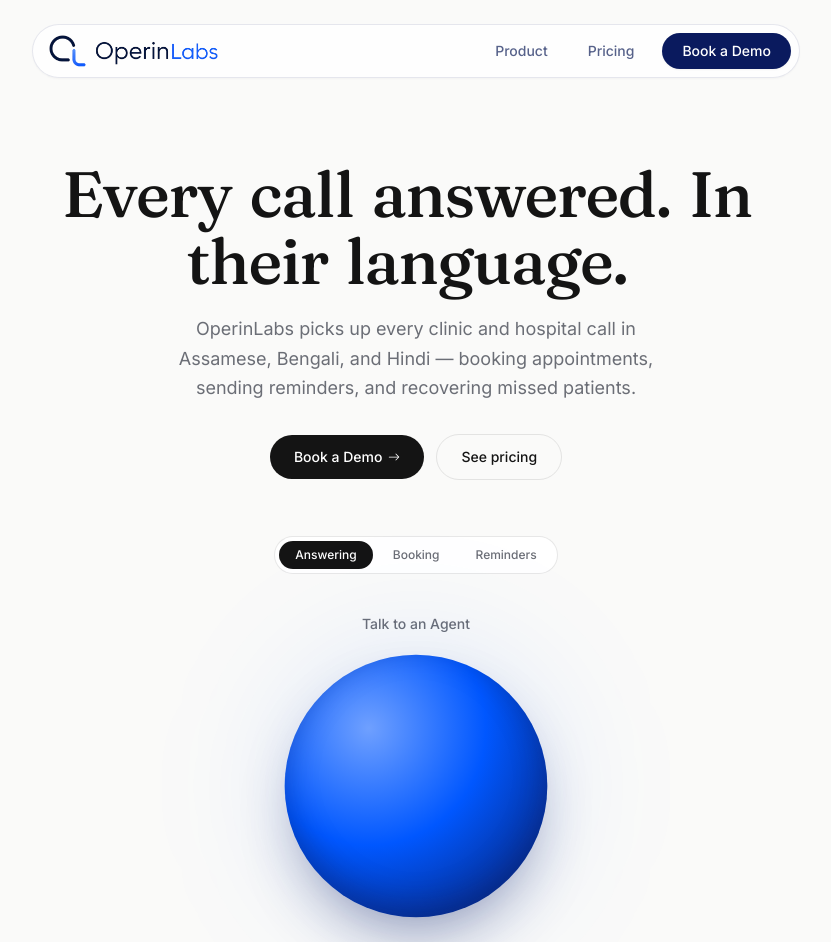
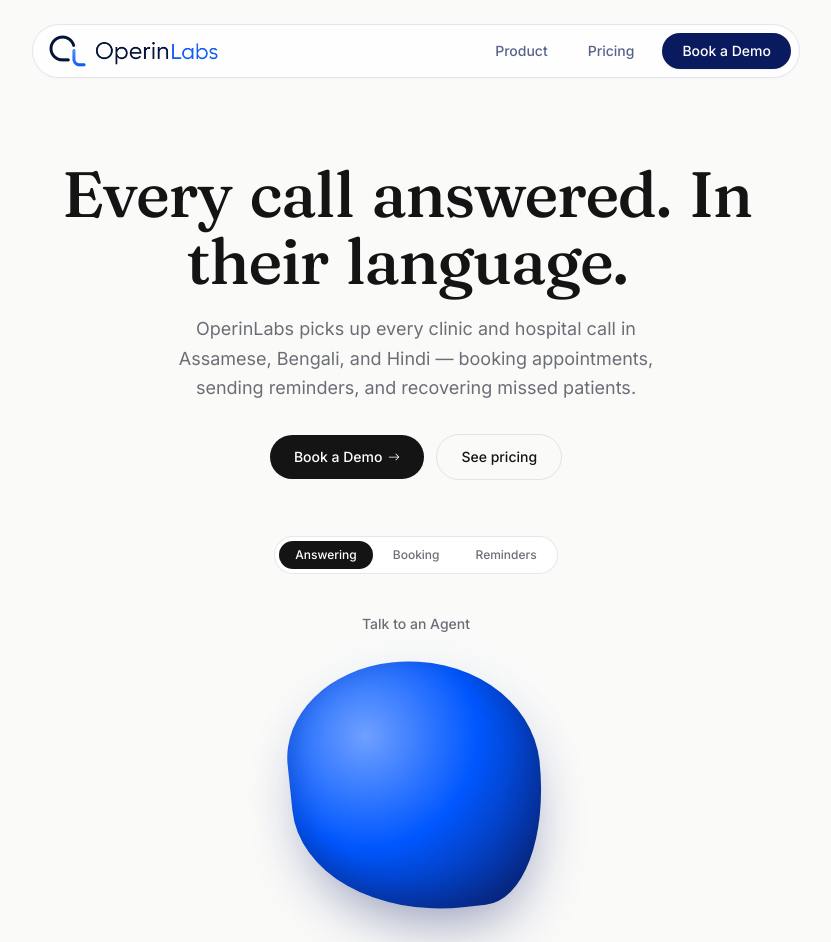
Before and after one commit to OperinLabs/OperinLabs-Landing-Page, a React (Vite) app: page / in a window 1280 px wide. Shown: the top 942 px of the page, without its empty margins (224-1055 px from the left). Built offline with nearby package versions, Linux system fonts and the light colour scheme.

Commit message:
Update VoiceOrb.tsx

```diff
--- a/src/components/VoiceOrb.tsx
+++ b/src/components/VoiceOrb.tsx
@@ -25,19 +25,41 @@ export default function VoiceOrb({ onStart }: VoiceOrbProps) {
     <div className="flex flex-col items-center">
       <p className="text-sm font-medium text-mono-soft">Talk to an Agent</p>
 
-      <div className="relative mt-6">
-        <div
-          className="pointer-events-none absolute -inset-10 rounded-full blur-3xl"
-          style={{
-            background:
-              "radial-gradient(circle, rgba(0,87,255,0.25) 0%, rgba(0,87,255,0) 70%)",
+      <div className="relative mt-6 flex h-56 w-56 items-center justify-center sm:h-64 sm:w-64">
+        {/* Expanding sonar pulse rings */}
+        {[0, 1].map((i) => (
+          <motion.span
+            key={i}
+            className="absolute inset-0 rounded-full"
+            style={{
+              background:
+                "radial-gradient(circle, rgba(0,87,255,0.22) 0%, rgba(0,87,255,0) 70%)",
+            }}
+            animate={{ scale: [1, 1.6], opacity: [0.5, 0] }}
+            transition={{
+              duration: 3.2,
+              repeat: Infinity,
+              ease: "easeOut",
+              delay: i * 1.6,
+            }}
+            aria-hidden="true"
+          />
+        ))}
+
+        {/* Organic morphing blob */}
+        <motion.div
+          className="relative h-full w-full"
+          animate={{
+            borderRadius: [
+              "60% 40% 30% 70% / 60% 30% 70% 40%",
+              "30% 60% 70% 40% / 50% 60% 30% 60%",
+              "50% 60% 30% 70% / 40% 50% 60% 50%",
+              "60% 40% 30% 70% / 60% 30% 70% 40%",
+            ],
+            rotate: [0, 8, -6, 0],
+            scale: [1, 1.04, 0.98, 1],
           }}
-          aria-hidden="true"
-        />
-        <motion.div
-          animate={{ scale: [1, 1.035, 1] }}
-          transition={{ duration: 4.5, repeat: Infinity, ease: "easeInOut" }}
-          className="relative h-56 w-56 rounded-full sm:h-64 sm:w-64"
+          transition={{ duration: 9, repeat: Infinity, ease: "easeInOut" }}
           style={{
             background:
               "radial-gradient(circle at 32% 28%, #6FA0FF 0%, #0057FF 45%, #0A1A5E 100%)",
```
